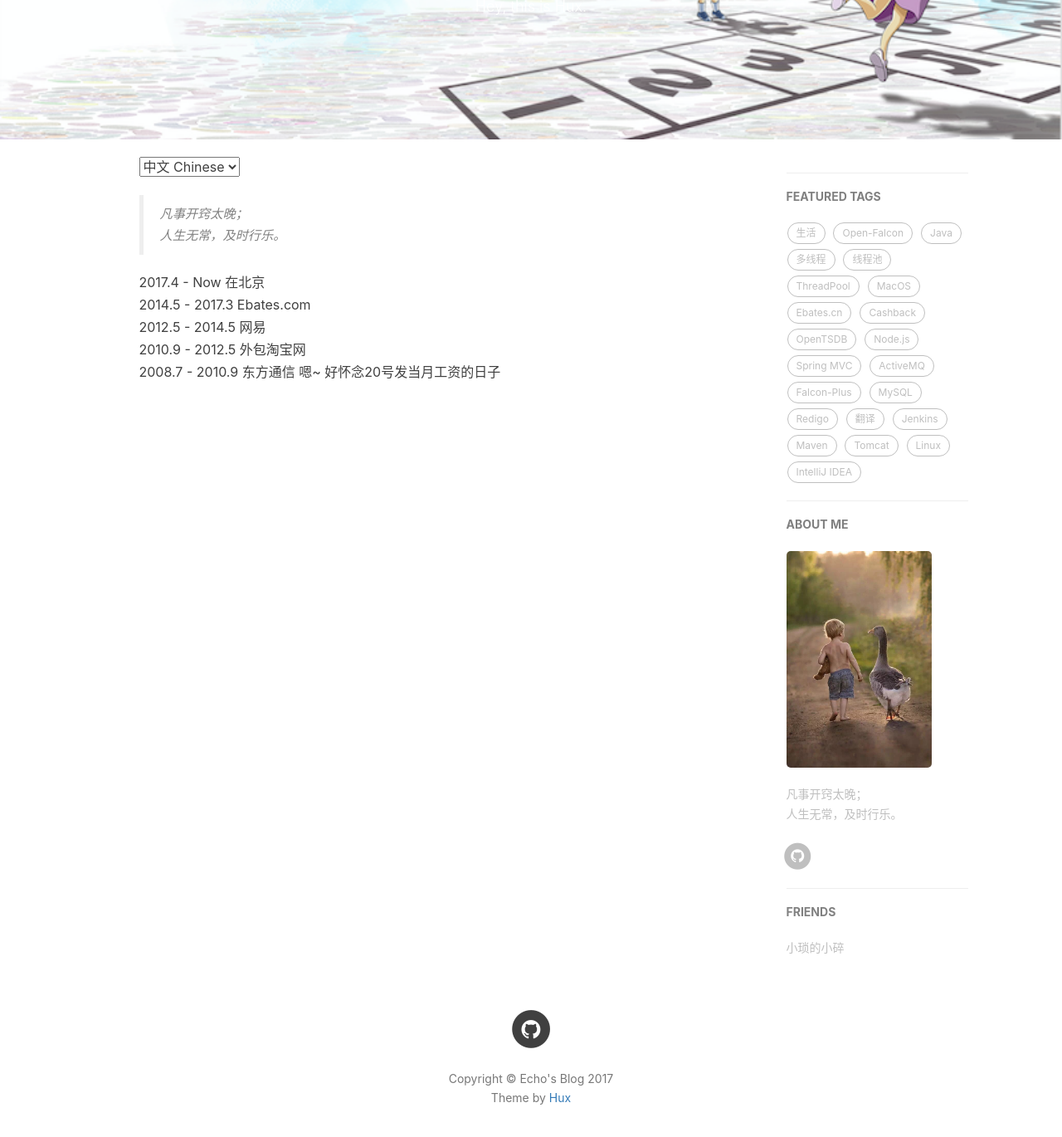
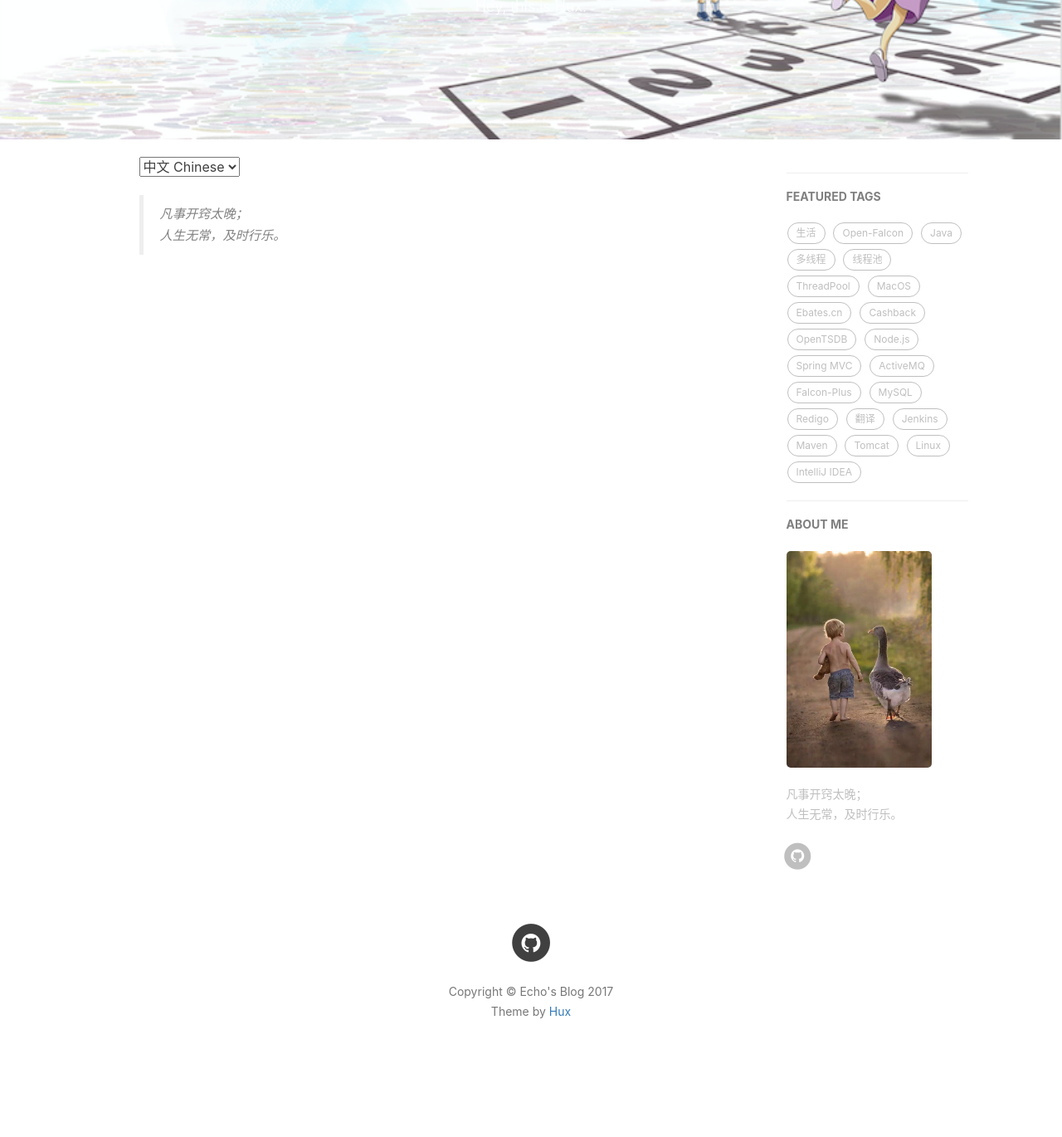
Before and after one commit to yuandghn/yuandghn.github.io, a Jekyll site: the page built from about.html, in a window 1280 px wide and 1400 px high, scrolled down 250 px. Shown: the top 1370 px of the window at 83% size. Built offline with Jekyll 4.4.1, drawn with Linux system fonts in a browser that asks for light colours; nearby versions of some CDN libraries; comment, search, counter and statistics services are not loaded; after the commit the page ends 1546 px from its top, so only the background shows below that.

Commit message:
Switch friends feature off; Hidden my jobs.

```diff
--- a/_config.yml
+++ b/_config.yml
@@ -65,9 +65,9 @@ featured-condition-size: 1              # A tag will be featured if the size of
 
 
 # Friends
-friends: [
-    {
-        title: "小琐的小碎",
-        href: "http://sun0905.me"
-    }
-]
+#friends: [
+ #   {
+  #      title: "小琐的小碎",
+   #     href: "http://sun0905.me"
+    #}
+#]
--- a/about.html
+++ b/about.html
@@ -17,12 +17,6 @@ header-img: "img/about-bg.png"
         凡事开窍太晚；<br/>
         人生无常，及时行乐。
     </blockquote>
-    2017.4 - Now  在北京<br>
-    2014.5 - 2017.3  Ebates.com <br>
-    2012.5 - 2014.5  网易 <br>
-    2010.9 - 2012.5  外包淘宝网 <br>
-    2008.7 - 2010.9  东方通信   嗯~ 好怀念20号发当月工资的日子<br>
-
 </div>
 
 <!-- English Version -->
```
